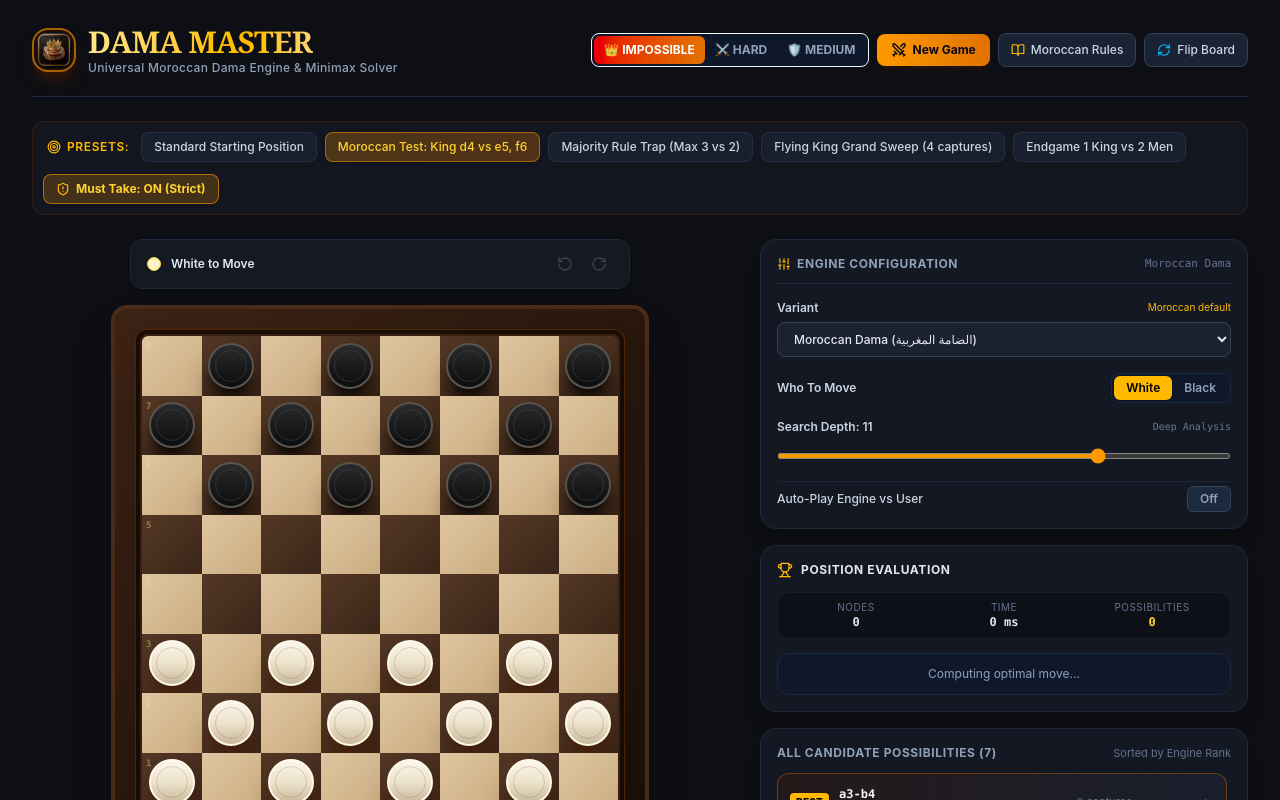
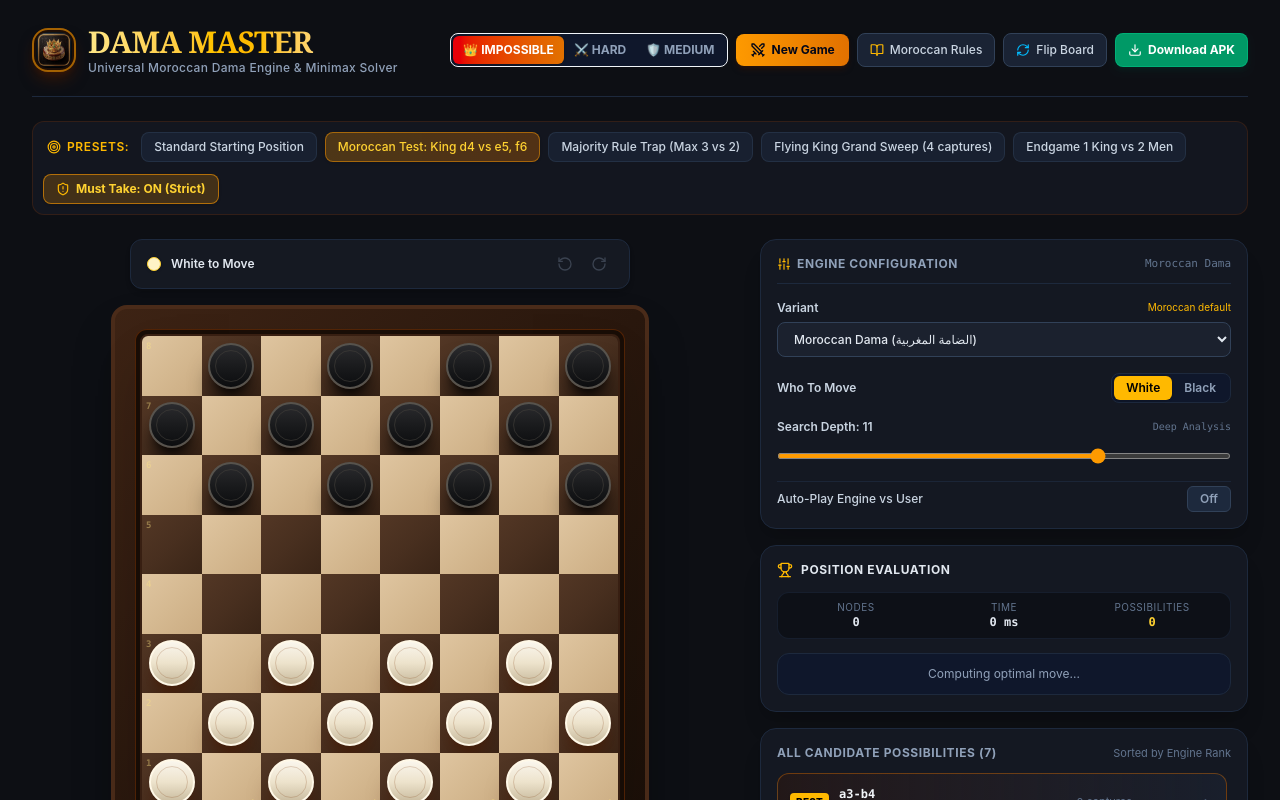
Before and after one commit to marouanehatri-cmd/Dama, a React (Vite) app: page / in a window 1280 px wide. Shown: the top 800 px of the page. Built offline with nearby package versions, Linux system fonts and the light colour scheme.

Commit message:
Flatten APK artifact: dama-master.apk at root of zip, add GitHub Release, add in-app download button

```diff
--- a/src/App.tsx
+++ b/src/App.tsx
@@ -32,6 +32,7 @@ import {
   Gauge,
   Activity,
   TrendingUp,
+  Download,
 } from 'lucide-react';
 import { Board, Move, Position, SolverResult, VariantRules, PonderedMoveResult, EngineDifficulty } from './engine/types.ts';
 import {
@@ -1091,6 +1092,15 @@ export default function App() {
               <RefreshCw className="w-3.5 h-3.5 text-sky-400" />
               <span>Flip Board</span>
             </button>
+            <a
+              href="/dama-master-debug.apk"
+              download="dama-master.apk"
+              className="px-3 py-2 text-xs font-bold rounded-lg bg-emerald-600 hover:bg-emerald-500 text-white border border-emerald-400/40 flex items-center gap-1.5 shadow-md shadow-emerald-950/40 transition-all active:scale-95"
+              title="Download Android APK directly"
+            >
+              <Download className="w-3.5 h-3.5 text-white" />
+              <span>Download APK</span>
+            </a>
           </div>
         </header>
 
```
Also changed, not shown: 1 other file (tests, documents, lock files or other folders).
